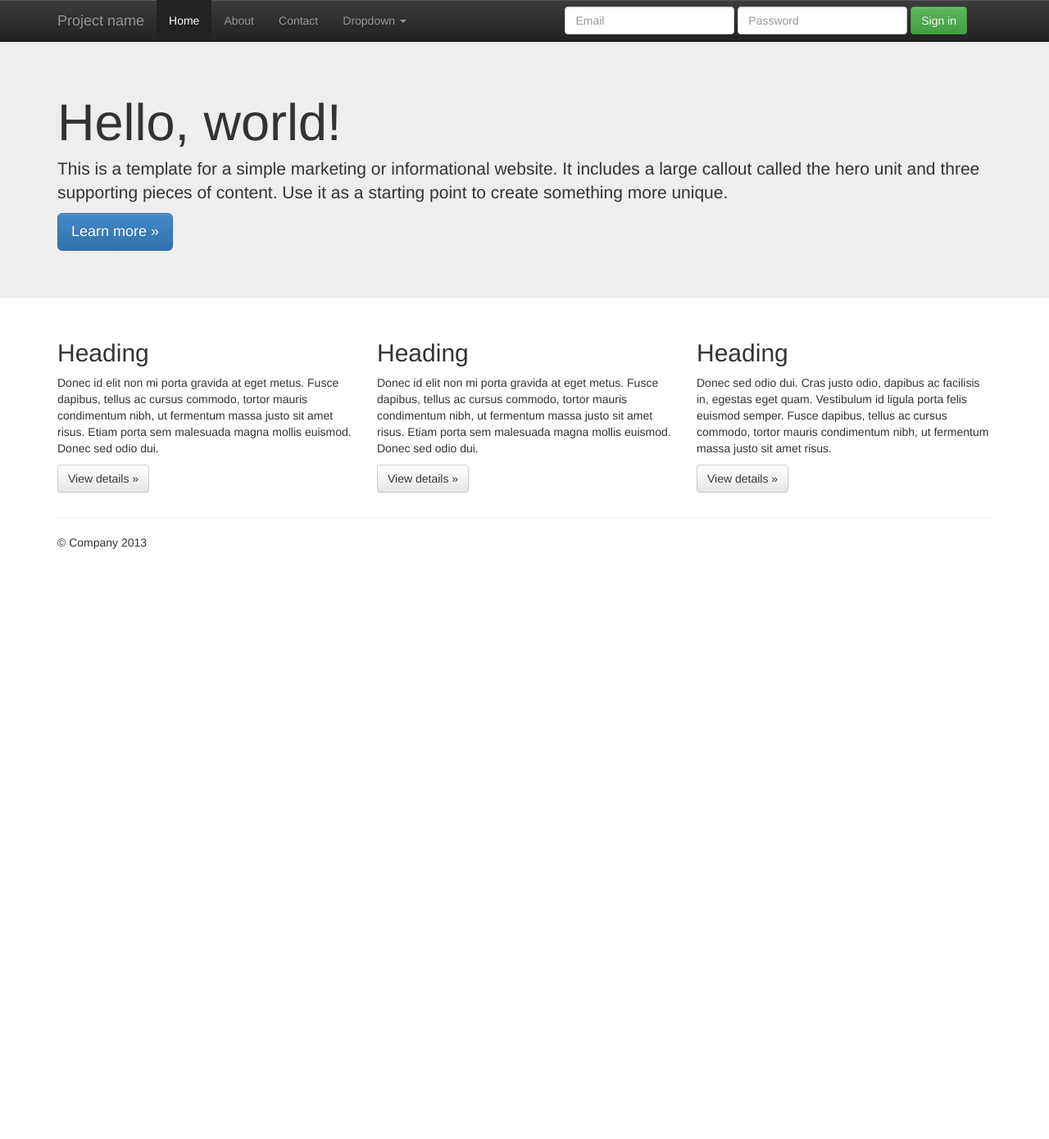
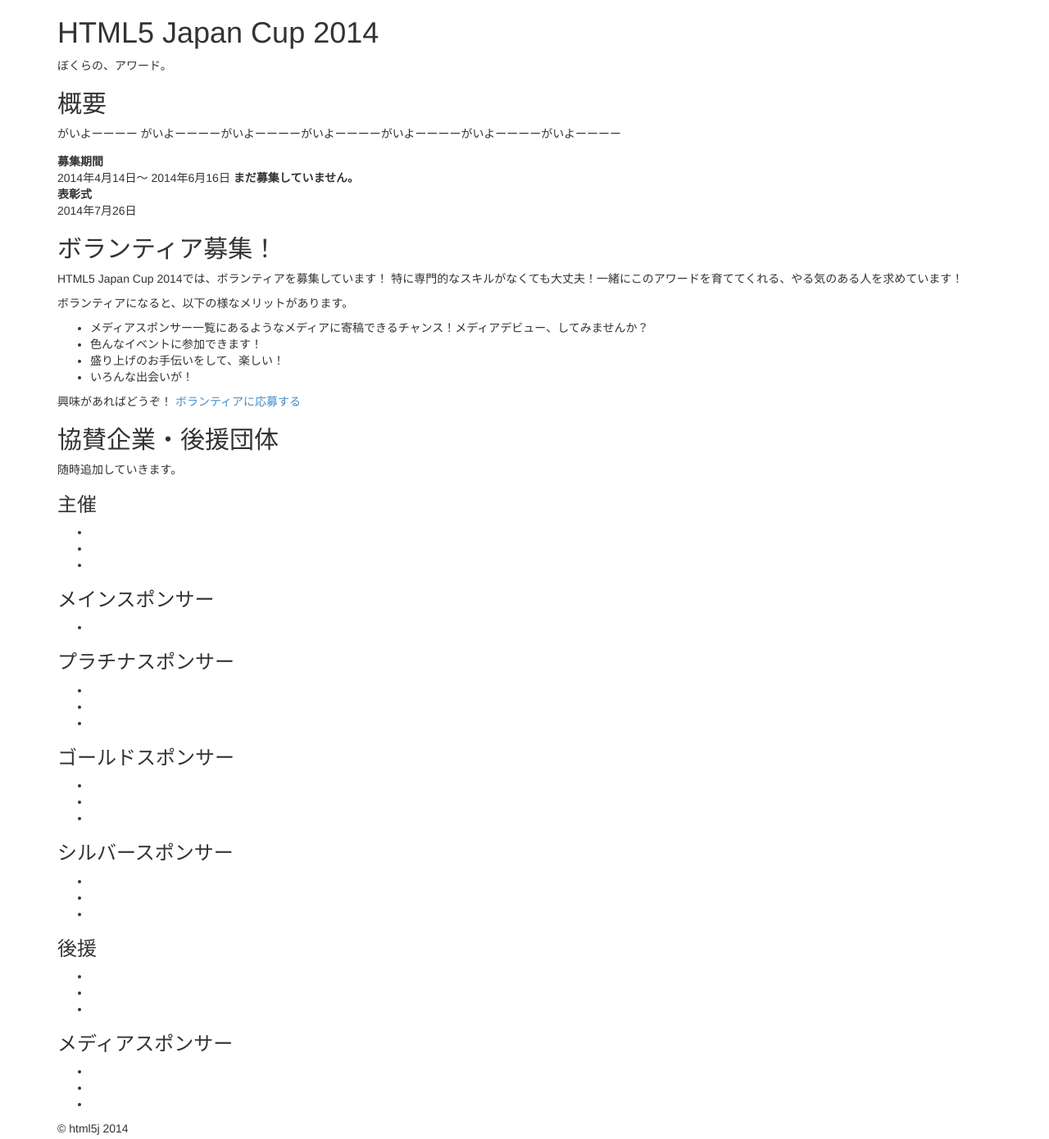
Before and after one commit to 5jcup/5jcup.github.io, a plain HTML site: page index.html in a window 1280 px wide. Shown: the whole page at 82% size. Before the commit the page ends 800 px from the top, so only its background shows below. Drawn offline with nearby package versions, Linux system fonts and the light colour scheme.

Commit message:
とりあえず色々と書いた

```diff
--- a/index.html
+++ b/index.html
@@ -6,17 +6,11 @@
   <head>
     <meta charset="utf-8">
     <meta http-equiv="X-UA-Compatible" content="IE=edge,chrome=1">
-        <title></title>
+    <title>HTML5 Japan Cup 2014</title>
     <meta name="description" content="">
     <meta name="viewport" content="width=device-width">
 
     <link rel="stylesheet" href="css/bootstrap.min.css">
-        <style>
-            body {
-                padding-top: 50px;
-                padding-bottom: 20px;
-            }
-        </style>
     <link rel="stylesheet" href="css/bootstrap-theme.min.css">
     <link rel="stylesheet" href="css/main.css">
 
@@ -25,82 +19,118 @@
         <![endif]-->
   </head>
   <body>
-    <div class="navbar navbar-inverse navbar-fixed-top">
     <div class="container">
-        <div class="navbar-header">
-          <button type="button" class="navbar-toggle" data-toggle="collapse" data-target=".navbar-collapse">
-            <span class="icon-bar"></span>
-            <span class="icon-bar"></span>
-            <span class="icon-bar"></span>
-          </button>
-          <a class="navbar-brand" href="#">Project name</a>
-        </div>
-        <div class="navbar-collapse collapse">
-          <ul class="nav navbar-nav">
-            <li class="active"><a href="#">Home</a></li>
-            <li><a href="#about">About</a></li>
-            <li><a href="#contact">Contact</a></li>
-            <li class="dropdown">
-              <a href="#" class="dropdown-toggle" data-toggle="dropdown">Dropdown <b class="caret"></b></a>
-              <ul class="dropdown-menu">
-                <li><a href="#">Action</a></li>
-                <li><a href="#">Another action</a></li>
-                <li><a href="#">Something else here</a></li>
-                <li class="divider"></li>
-                <li class="dropdown-header">Nav header</li>
-                <li><a href="#">Separated link</a></li>
-                <li><a href="#">One more separated link</a></li>
+      <header>
+        <h1>HTML5 Japan Cup 2014</h1>
+        <p>
+          ぼくらの、アワード。
+        </p>
+      </header>
+      <main>
+        <section>
+          <h2>概要</h2>
+          <p>
+            がいよーーーー
+            がいよーーーーがいよーーーーがいよーーーーがいよーーーーがいよーーーーがいよーーーー
+          </p>
+          <dl>
+            <dt>募集期間</dt>
+            <dd>
+              <time datetime="2014-04-14">2014年4月14日</time>〜
+              <time datetime="2014-06-16">2014年6月16日</time>
+              <strong>まだ募集していません。</strong>
+            </dd>
+            <dt>表彰式</dt>
+            <dd><time datetime="2014-07-26">2014年7月26日</time></dd>
+          </dl>
+        </section>
+        <section>
+          <h2>ボランティア募集！</h2>
+          <p>
+            HTML5 Japan Cup 2014では、ボランティアを募集しています！
+            特に専門的なスキルがなくても大丈夫！一緒にこのアワードを育ててくれる、やる気のある人を求めています！
+          </p>
+          <p>
+            ボランティアになると、以下の様なメリットがあります。
+          </p>
+          <ul>
+            <li>メディアスポンサー一覧にあるようなメディアに寄稿できるチャンス！メディアデビュー、してみませんか？</li>
+            <li>色んなイベントに参加できます！</li>
+            <li>盛り上げのお手伝いをして、楽しい！</li>
+            <li>いろんな出会いが！</li>
           </ul>
-            </li>
+          <p>
+            興味があればどうぞ！
+            <a href="" target="_blank">ボランティアに応募する</a>
+          </p>
+        </section>
+        <section>
+          <h2>協賛企業・後援団体</h2>
+          <p>
+            随時追加していきます。
+          </p>
+          <section>
+            <h3>主催</h3>
+            <ul>
+                <li></li>
+                <li></li>
+                <li></li>
             </ul>
-          <form class="navbar-form navbar-right">
-            <div class="form-group">
-              <input type="text" placeholder="Email" class="form-control">
-            </div>
-            <div class="form-group">
-              <input type="password" placeholder="Password" class="form-control">
-            </div>
-            <button type="submit" class="btn btn-success">Sign in</button>
-          </form>
-        </div><!--/.navbar-collapse -->
-      </div>
-    </div>
+          </section>
+          <section>
+            <h3>メインスポンサー</h3>
+            <ul>
+                <li></li>
+            </ul>
+          </section>
+          <section>
+            <h3>プラチナスポンサー</h3>
+            <ul>
+                <li></li>
+                <li></li>
+                <li></li>
+            </ul>
+          </section>
+          <section>
+            <h3>ゴールドスポンサー</h3>
+            <ul>
+                <li></li>
+                <li></li>
+                <li></li>
+            </ul>
+          </section>
+          <section>
+            <h3>シルバースポンサー</h3>
+            <ul>
+                <li></li>
+                <li></li>
+                <li></li>
+            </ul>
+          </section>
+          <section>
+            <h3>後援</h3>
+            <ul>
+                <li></li>
+                <li></li>
+                <li></li>
+            </ul>
+          </section>
+          <section>
+            <h3>メディアスポンサー</h3>
+            <ul>
+                <li></li>
+                <li></li>
+                <li></li>
+            </ul>
+          </section>
+        </section>
+      </main>
+      <footer>
+        <p>&copy; html5j 2014</p>
+      </footer>
+    </div> <!-- /container -->
 
-    <!-- Main jumbotron for a primary marketing message or call to action -->
-    <div class="jumbotron">
-      <div class="container">
-        <h1>Hello, world!</h1>
-        <p>This is a template for a simple marketing or informational website. It includes a large callout called the hero unit and three supporting pieces of content. Use it as a starting point to create something more unique.</p>
-        <p><a class="btn btn-primary btn-lg">Learn more &raquo;</a></p>
-      </div>
-    </div>
-
-    <div class="container">
-      <!-- Example row of columns -->
-      <div class="row">
-        <div class="col-lg-4">
-          <h2>Heading</h2>
-          <p>Donec id elit non mi porta gravida at eget metus. Fusce dapibus, tellus ac cursus commodo, tortor mauris condimentum nibh, ut fermentum massa justo sit amet risus. Etiam porta sem malesuada magna mollis euismod. Donec sed odio dui. </p>
-          <p><a class="btn btn-default" href="#">View details &raquo;</a></p>
-        </div>
-        <div class="col-lg-4">
-          <h2>Heading</h2>
-          <p>Donec id elit non mi porta gravida at eget metus. Fusce dapibus, tellus ac cursus commodo, tortor mauris condimentum nibh, ut fermentum massa justo sit amet risus. Etiam porta sem malesuada magna mollis euismod. Donec sed odio dui. </p>
-          <p><a class="btn btn-default" href="#">View details &raquo;</a></p>
-       </div>
-        <div class="col-lg-4">
-          <h2>Heading</h2>
-          <p>Donec sed odio dui. Cras justo odio, dapibus ac facilisis in, egestas eget quam. Vestibulum id ligula porta felis euismod semper. Fusce dapibus, tellus ac cursus commodo, tortor mauris condimentum nibh, ut fermentum massa justo sit amet risus.</p>
-          <p><a class="btn btn-default" href="#">View details &raquo;</a></p>
-        </div>
-      </div>
-
-      <hr>
-
-      <footer>
-        <p>&copy; Company 2013</p>
-      </footer>
-    </div> <!-- /container -->        <script src="//ajax.googleapis.com/ajax/libs/jquery/1.10.1/jquery.min.js"></script>
+    <script src="//ajax.googleapis.com/ajax/libs/jquery/1.10.1/jquery.min.js"></script>
     <script>window.jQuery || document.write('<script src="js/vendor/jquery-1.10.1.min.js"><\/script>')</script>
 
       <script src="js/vendor/bootstrap.min.js"></script>
```
Lines whose indentation alone changed are shown as unchanged.
